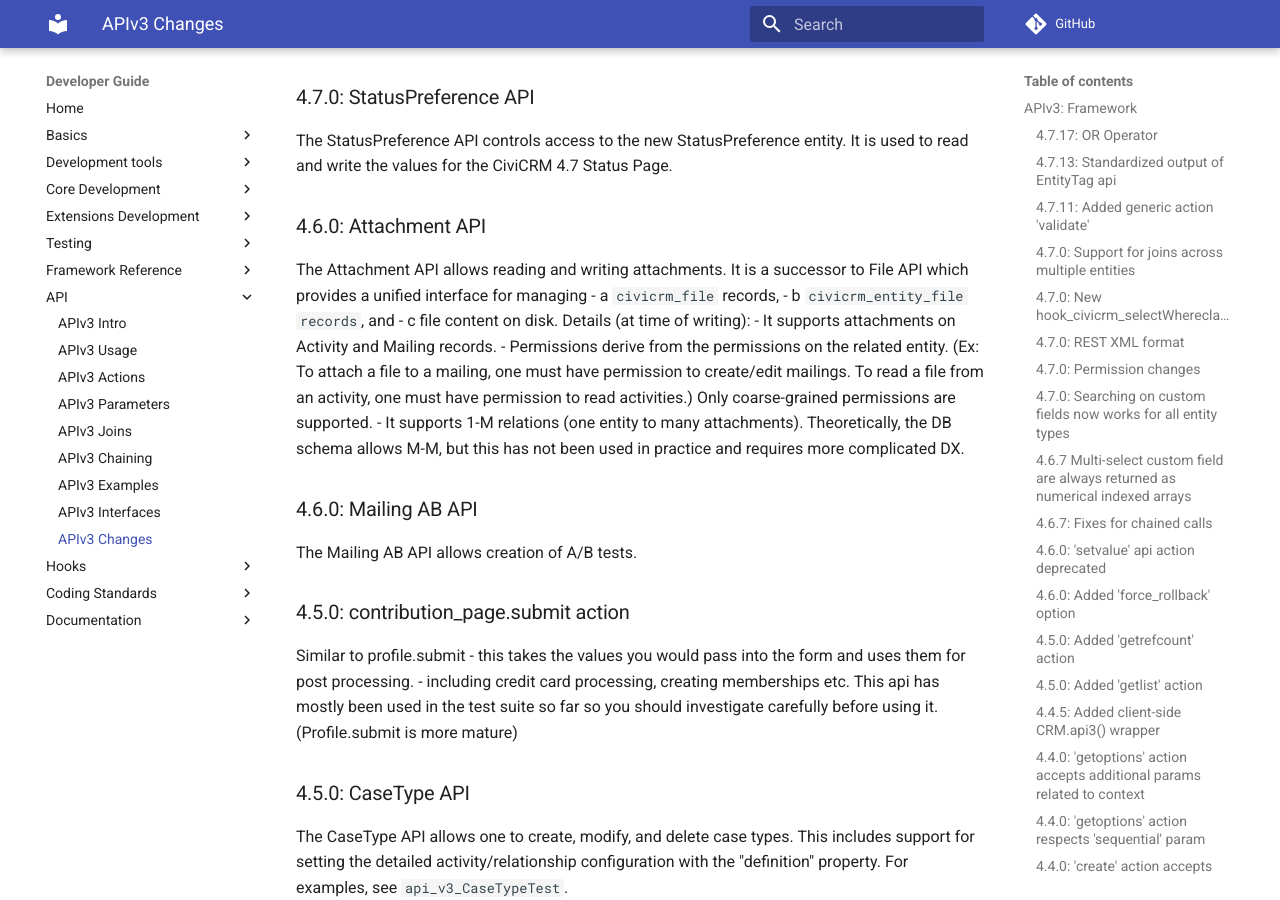
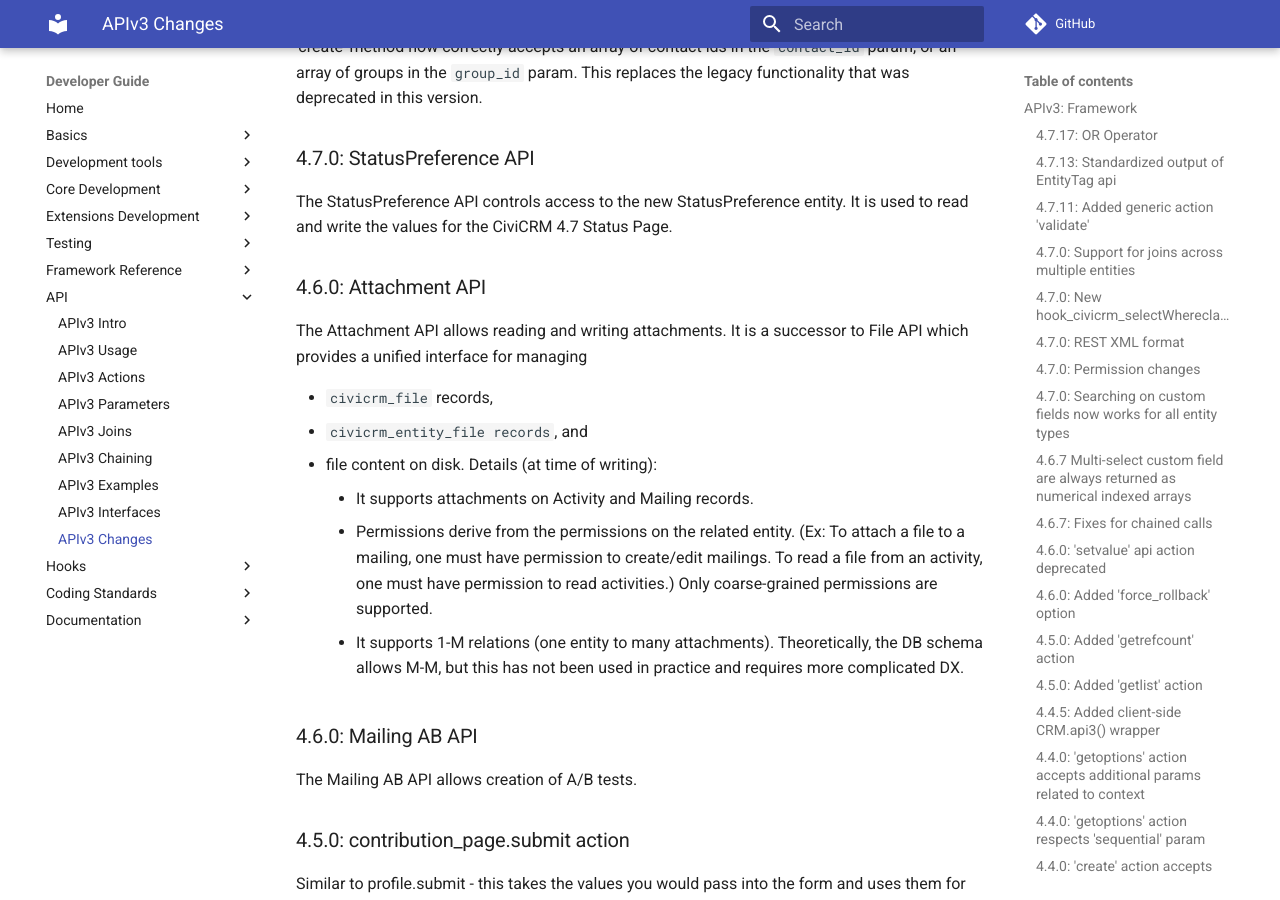
Before and after one commit to civicrm/civicrm-dev-docs, an MkDocs documentation site: the page built from docs/api/changes.md, in a window 1280 px wide and 900 px high, scrolled down 11385 px. Built offline with MkDocs 1.6.1 and Material for MkDocs 9.7.7, drawn with Linux system fonts in a browser that asks for light colours; comment, search, counter and statistics services are not loaded; old or Windows-style settings are respelled for this version of MkDocs; some of the changed text lies outside the part shown.

Commit message:
Improve markdown formatting

````diff
--- a/docs/api/changes.md
+++ b/docs/api/changes.md
@@ -117,7 +117,8 @@
 
 The 'sequential' param will cause results to be returned in a non-associative array, which is especially useful for json. Prior to 4.4, this param was ignored for the 'getoptions' action. This has now been fixed.
 
-!!!Caution: Because api calls from the smarty context set 'sequential=1' as a default, this will produce inconsistent results from 4.3 to 4.4 if you do not explicitly set this param.
+!!! caution
+    Because api calls from the smarty context set 'sequential=1' as a default, this will produce inconsistent results from 4.3 to 4.4 if you do not explicitly set this param.
 
 See:[CRM-13608](http://issues.civicrm.org/jira/browse/CRM-13608)
 
@@ -217,31 +218,32 @@
 Prior to 4.3, the syntax for [AJAX](/api/interfaces#AJAX) API calls was
 
 ```javascript
-    cj().crmAPI('Entity', 'action', {...params...}, {
-      callBack: function(data) { ... }
-    });
+cj().crmAPI('Entity', 'action', {...params...}, {
+  callBack: function(data) { ... }
+});
 ```
 
 This notation is still supported in 4.3. However, the recommended notation has changed to:
 
 ```javascript
-    CRM.api('Entity', 'action', {...params...}, {
-      success: function(data) { ... }
-    });
+CRM.api('Entity', 'action', {...params...}, {
+  success: function(data) { ... }
+});
 ```
 
 ### 4.3.0: REST: user/password authentication unsupported
 
 In previous releases, REST API calls supported two forms of authentication:
 
--   Authentication with a per-user API key (e.g. *rest.php?entity=contact&action=get&api_key=...&key=...*)
--   Authentication with a username/password (e.g.*rest.php?q=civicrm/login&user=...&pass=...&key=...*) and subsequent requests with a PHPSESSID (e.g. rest.php?q=civicrm/contact/get&PHPSESSID=...&key=...)
+-   Authentication with a per-user API key (e.g. `rest.php?entity=contact&action=get&api_key=...&key=...`)
+-   Authentication with a username/password (e.g.`rest.php?q=civicrm/login&user=...&pass=...&key=...`) and subsequent requests with a PHPSESSID (e.g. `rest.php?q=civicrm/contact/get&PHPSESSID=...&key=...`)
 
 The second form is no longer supported.
 
 ### 4.3.5 / 4.2.10: Introduction of civicrm_api3 wrapper
 
 This allows the syntax
+
 ```php
 try {
   civicrm_api3('contact', 'get', array());
@@ -344,12 +346,13 @@
 ### 4.6.0: Attachment API
 
 The Attachment API allows reading and writing attachments. It is a successor to File API which provides a unified interface for managing
- - a `civicrm_file` records,
- - b `civicrm_entity_file records`, and
- - c file content on disk. Details (at time of writing):
-   - It supports attachments on Activity and Mailing records.
-   - Permissions derive from the permissions on the related entity. (Ex: To attach a file to a mailing, one must have permission to  create/edit mailings. To read a file from an activity, one must have  permission to read activities.) Only coarse-grained permissions are supported.
-   - It supports 1-M relations (one entity to many attachments). Theoretically, the DB schema allows M-M, but this has not been used in practice and requires more complicated DX.
+
+- `civicrm_file` records,
+- `civicrm_entity_file records`, and
+- file content on disk. Details (at time of writing):
+    - It supports attachments on Activity and Mailing records.
+    - Permissions derive from the permissions on the related entity. (Ex: To attach a file to a mailing, one must have permission to  create/edit mailings. To read a file from an activity, one must have  permission to read activities.) Only coarse-grained permissions are supported.
+    - It supports 1-M relations (one entity to many attachments). Theoretically, the DB schema allows M-M, but this has not been used in practice and requires more complicated DX.
 
 ### 4.6.0: Mailing AB API
 
@@ -501,9 +504,11 @@
 ### 4.4.0: Add hooks for profile forms
 
 Added hooks for
+
 - "civicrm/profile/view" [hook_civicrm_viewProfile](/hook/hook_civicrm_viewProfile),
 - "civicrm/profile" [hook_civicrm_searchProfile](/hook/hook_civicrm_searchProfile),
 - "civicrm/profile/edit" or "civicrm/profile/create" [hook_civicrm_buildProfile](/hook/hook_civicrm_buildProfile),[hook_civicrm_validateProfile](/hook/hook_civicrm_validateProfile), [hook_civicrm_processProfile](/hook/hook_civicrm_processProfile)).
+
 See also: [CRM-12865](http://issues.civicrm.org/jira/browse/CRM-12865)
 
 ### 4.4.0: hook_civicrm_searchColumns: Change of $values in profile-listings
@@ -538,8 +543,8 @@
 The global variable `$civicrm_setting` is used to [override CiviCRM settings](/confluence/display/CRMDOC/Override+CiviCRM+Settings). It has been changed:
 
 - In previous versions, settings were indexed by group name (e.g. `Search Preferences`). In v4.7+, settings should be indexed by entity name ("domain" or "contact"). For backward compatibility, most group names are treated as an alias for "domain" or "contact".
-  - Old/Deprecated: `$civicrm_setting['Search Preferences']['search_autocomplete_count'] = 10;`
-  - New/Preferred: `$civicrm_setting['domain']['search_autocomplete_count'] = 10;`
+    - Old/Deprecated: `$civicrm_setting['Search Preferences']['search_autocomplete_count'] = 10;`
+    - New/Preferred: `$civicrm_setting['domain']['search_autocomplete_count'] = 10;`
 - `$civicrm_setting` is usually modified within the file `civicrm.settings.php`, but it can be modified at runtime (e.g. in  a hook). *If you modify it at runtime*, then you must also call `useMandatory()` to assimilate the changes. Examples for v4.6 and  v4.7 are compared below.
 
 **Override setting at runtime**
@@ -608,18 +613,19 @@
 
 1.  CiviCase XML content may be loaded from the database (`civicrm_case_type.definition`) or from a file (as in previous versions). Database content will take precedence over file content.
 2.  CiviCase XML supports additional tags:
-   1. A **&lt;CaseType&gt;** may set **&lt;forkable&gt;0&lt;/forkable&gt;**. Use this if you want  to (a) store XML in a file **and** (b) prohibit editing in the GUI See also: [CRM-15097](https://issues.civicrm.org/jira/browse/CRM-15097)
-   2. An **&lt;ActivitySet&gt;** may set **&lt;sequence&gt;true&lt;/sequence&gt;** to indicate that  activities are performed in a linear, back-to-back fashion. See  also: [CRM-14727](https://issues.civicrm.org/jira/browse/CRM-14727)
-   3.(FIXME: In 4.5.beta6, the two tags have different representations of boolean. In the next release, use "true" or  "false" for both.)
+    1. A **&lt;CaseType&gt;** may set **&lt;forkable&gt;0&lt;/forkable&gt;**. Use this if you want  to (a) store XML in a file **and** (b) prohibit editing in the GUI See also: [CRM-15097](https://issues.civicrm.org/jira/browse/CRM-15097)
+    2. An **&lt;ActivitySet&gt;** may set **&lt;sequence&gt;true&lt;/sequence&gt;** to indicate that  activities are performed in a linear, back-to-back fashion. See  also: [CRM-14727](https://issues.civicrm.org/jira/browse/CRM-14727)
+    3.(FIXME: In 4.5.beta6, the two tags have different representations of boolean. In the next release, use "true" or  "false" for both.)
 
 3.  If a CiviCase XML file references an unknown activity-type or relationship-type, then it will be auto-created as a ManagedEntity. Moreover, if the XML changes or disappears, and if there are no records which rely on the activity-type or relationship-type, then it will be auto-removed. ManagedEntities are reconciled (created/preserved/deleted) when editing Casetypes via GUI, during extension install, and during other system flushes.
 4.  When using CiviCase XML files, the file-name and machine-name (`civicrm_case_type.name`) **should**match. Admins  may occasionally see a warning if these are mismatched.
     1.  See also: [checkCaseTypeNameConsistency](/confluence/display/CRMDOC/checkCaseTypeNameConsistency)
     2.  The example CiviCase XML files have been renamed:
-      | Case Type (Title)| Case Type (Name) | Old Filename | New Filename |
-      | --- | --- | --- | --- |
-      | Housing Support | `housing_support` | `HousingSupport.xml` | `housing_support.xml` |
-      | Adult Day Care Referral | `adult_day_care_referral` | `AdultDayCareReferral.xml` | `adult_day_care_referral.xml` |
+
+        | Case Type (Title)| Case Type (Name) | Old Filename | New Filename |
+        | --- | --- | --- | --- |
+        | Housing Support | `housing_support` | `HousingSupport.xml` | `housing_support.xml` |
+        | Adult Day Care Referral | `adult_day_care_referral` | `AdultDayCareReferral.xml` | `adult_day_care_referral.xml` |
 
 ### 4.4.6, 4.2.17: Profiles: Removed hidden fields
 
````
Also changed, not shown: other parts of docs/api/changes.md (+1 -1 lines).
